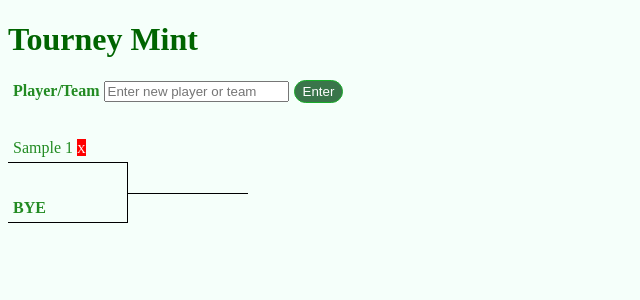
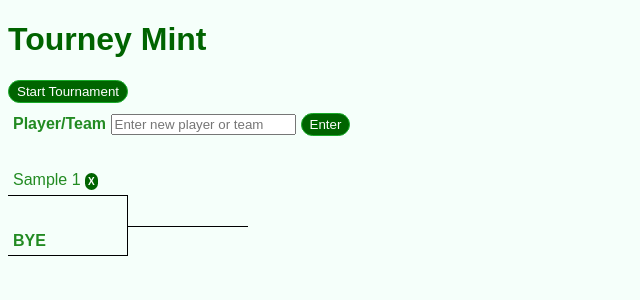
Before and after one commit to jayrbarr/TourneyMint, a React app: page / in a window 1280 px wide. Both pictures are taken after typing "Sample" into the empty fields and a click on the button "Enter". Shown: the top 300 px of the page, without its empty margins (0-640 px from the left). Built offline with nearby package versions, Linux system fonts and the light colour scheme; the HTML template or start-up script is replaced by a standard one.

Commit message:
Back in development mode. Adds Start Tournament button toggling some UI elements.

```diff
--- a/src/App.jsx
+++ b/src/App.jsx
@@ -2,6 +2,7 @@ import React, { Component} from "react";
 import PlayerEntry from "./PlayerEntry.jsx";
 import Brackets from "./Brackets.jsx";
 import styled, { createGlobalStyle } from 'styled-components';
+import Start from "./Start.jsx";
 
 const GlobalStyle = createGlobalStyle`
   * {
@@ -10,6 +11,7 @@ const GlobalStyle = createGlobalStyle`
   html {
     background-color: mintcream;
     color: forestgreen;
+    font-family: Arial, Helvetica, sans-serif;
   }
 `
 
@@ -24,6 +26,7 @@ class App extends Component {
       players: [],
       new: '',
       exponent: null,
+      started: false,
     }
   }
 
@@ -57,7 +60,6 @@ class App extends Component {
 
   deletePlayer(e) {
     const player = e.target.dataset.name;
-    console.log(player);
     const index = this.state.players.indexOf(player);
     const players = this.state.players.slice(0, index).concat(this.state.players.slice(index+1));
     const exponent = this.getExponent(players.length);
@@ -67,13 +69,19 @@ class App extends Component {
     })
   }
 
+  startTourney(e) {
+    this.setState({
+      started: true,
+    })
+  }
+
   render(){
     return(
       <div>
         <GlobalStyle />
         <Title>Tourney Mint</Title>
-        <PlayerEntry handleNameChange={(e)=>{this.handleNameChange(e)}} handleSubmit={(e)=>{this.handleSubmit(e)}} new={this.state.new} />
-        <Brackets players={this.state.players} size={this.state.exponent === null ? 0 : 2**this.state.exponent} deletePlayer={(e) => {this.deletePlayer(e)}} />
+        {!this.state.started && <><Start startTourney={(e)=>{this.startTourney(e)}} /><PlayerEntry handleNameChange={(e)=>{this.handleNameChange(e)}} handleSubmit={(e)=>{this.handleSubmit(e)}} new={this.state.new} /></>}
+        <Brackets players={this.state.players} size={this.state.exponent === null ? 0 : 2**this.state.exponent} started={this.state.started} deletePlayer={(e) => {this.deletePlayer(e)}} />
       </div>
     );
   }
--- a/src/Brackets.jsx
+++ b/src/Brackets.jsx
@@ -65,7 +65,7 @@ function changeIntoBye(seed, numPlayers)
     return seed <= numPlayers ?  seed : null;
 }
 
-const Brackets = ({ size, players, deletePlayer }) => {
+const Brackets = ({ size, players, deletePlayer, started }) => {
   let right = false;
   let brackets = [];
   let numPlayers = players.length;
@@ -73,7 +73,7 @@ const Brackets = ({ size, players, deletePlayer }) => {
   let seedings = getBracket(numPlayers, rounds);
   for (let i = 0; i < size*2; i++) {
     const checkSeed = Math.floor(i/2);
-    const pushHTML = seedings[checkSeed] && players[seedings[checkSeed]-1] ? <Player name={players[seedings[checkSeed]-1]} seed={seedings[checkSeed]} deletePlayer={deletePlayer}/> : <span><b>BYE</b></span>;
+    const pushHTML = seedings[checkSeed] && players[seedings[checkSeed]-1] ? <Player name={players[seedings[checkSeed]-1]} seed={seedings[checkSeed]} started={started} deletePlayer={deletePlayer}/> : <span><b>BYE</b></span>;
     if (i%2) {
       brackets.push(<Bracket key={i.toString()} right={right} empty={false} row={i+1} column="1">{pushHTML}</Bracket>);
       if (!right) brackets.push(<Bracket key={(i+1).toString()} right={true} empty={true} row={i+2} column="1"></Bracket>)
@@ -93,7 +93,9 @@ const Brackets = ({ size, players, deletePlayer }) => {
   }
   let final = rounds ? rounds : 1;
   if (size) brackets.push(<Top key={size*(2+rounds)+1} row={2+2**final} column={final+1} />);
-  return <Grid rows={size*2} columns={rounds}>{brackets}</Grid>
+  return (
+  <Grid rows={size*2} columns={rounds}>{brackets}</Grid>
+  );
 }
 
 export default Brackets;
--- a/src/Player.jsx
+++ b/src/Player.jsx
@@ -2,17 +2,23 @@ import React from 'react';
 import styled from 'styled-components';
 
 const Delete = styled.span`
-  background-color: red;
+  background-color: darkgreen;
   color: white;
+  padding: 3px;
+  display: inline-flex;
+  justify-content: center;
+  align-items: center;
+  border-radius: 10px;
   &::before {
     content: 'X';
-    font-size: 12px;
+    font-size: 10px;
+    font-weight: bold;
   }
 `;
 
-const Player = ({ name, seed, deletePlayer }) => {
+const Player = ({ name, seed, deletePlayer, started }) => {
 
-  return <span>{name}  {seed}  <Delete data-name={name} onClick={deletePlayer} /></span>
+return <span>{name}  {seed}  {!started && <Delete data-name={name} onClick={deletePlayer} />}</span>
 }
 
 export default Player;
--- a/src/PlayerEntry.jsx
+++ b/src/PlayerEntry.jsx
@@ -9,15 +9,15 @@ const Label = styled.label`
 `;
 
 const Button = styled.button`
-	background-color:#3a754a;
-	border-radius:28px;
-	border:1px solid #18ab29;
-	display:inline-block;
-	color:#ffffff;
-	padding:3px 8px;
-	text-decoration:none;
+	background-color: darkgreen;
+	border-radius: 28px;
+	border: 1px solid #18ab29;
+	display: inline-block;
+	color: white;
+	padding: 3px 8px;
+	text-decoration: none;
   &:hover {
-	background-color:#5cbf2a;
+	background-color: forestgreen;
   }
   &:focus {
     outline: 0;
--- /dev/null
+++ b/src/Start.jsx
@@ -0,0 +1,25 @@
+import React from 'react';
+import styled from 'styled-components';
+
+const Button = styled.button`
+margin-bottom: 10px;
+background-color: darkgreen;
+border-radius:28px;
+border:1px solid #18ab29;
+display:inline-block;
+color: white;
+padding:3px 8px;
+text-decoration:none;
+&:hover {
+background-color: forestgreen;
+}
+&:focus {
+  outline: 0;
+}
+`;
+
+const Start = ({ startTourney }) =>  (
+  <Button onClick={startTourney} >Start Tournament</Button>
+)
+
+export default Start;
--- a/webpack.config.js
+++ b/webpack.config.js
@@ -38,7 +38,7 @@ const TerserPlugin = require('terser-webpack-plugin');
 const workboxPlugin = require('workbox-webpack-plugin');
 
 module.exports = {
-	mode: 'production',
+	mode: 'development',
 	entry: './src/index.jsx',
 
 	plugins: [
```
